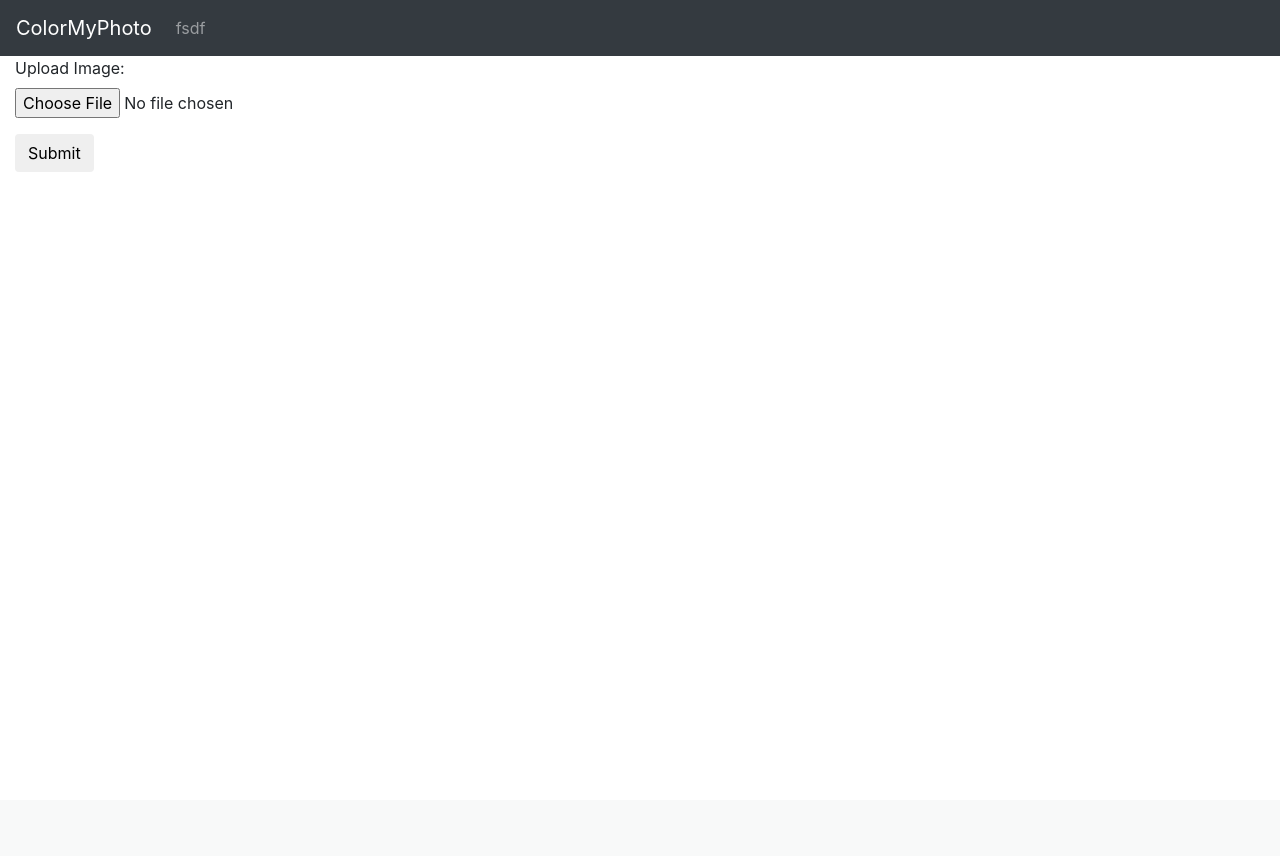
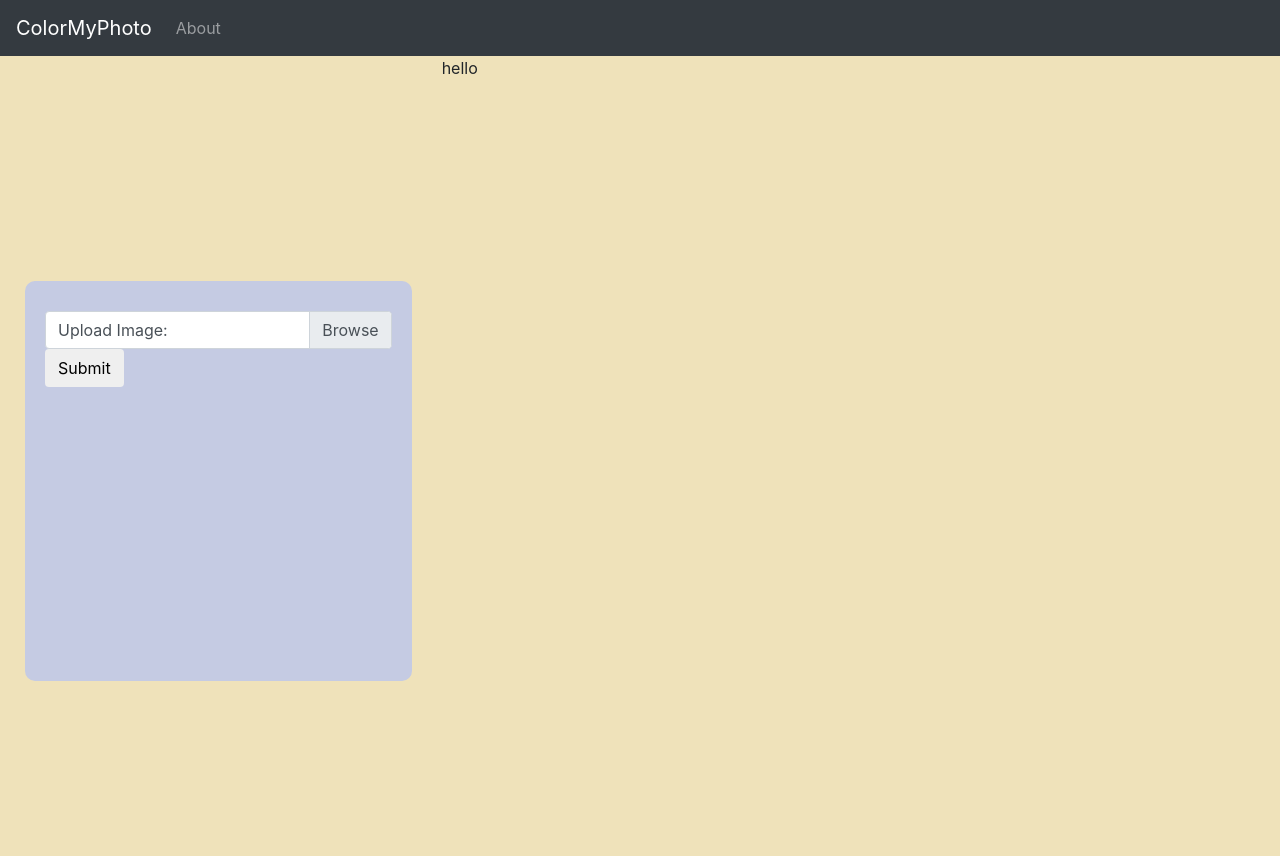
Before and after one commit to joshchen984/Turn-Photo-into-Coloring-Page, a Flask app: page / in a window 1280 px wide. Before the commit the page ends 160 px from the top, so only its background shows below. Run offline with Flask 2, Linux system fonts and the light colour scheme; some libraries are stand-ins or nearby versions.

Commit message:
Made website look nicer
Added directions for how to paint images. Changed file upload button to
look better.

```diff
--- a/static/css/styles.css
+++ b/static/css/styles.css
@@ -1,3 +1,33 @@
+html, body, main{
+    height:100%;
+    max-height:100%;
+}
+body{
+    background-color:#EFE2BA;
+}
+
 canvas{
     max-width:100%;
 }
+
+#img-upload{
+    margin-top:10px;
+}
+#sidebar{
+    margin-top:50px;
+    margin-left:10px;
+    margin-bottom:0px;
+    padding:20px;
+    height:50%;
+    border-radius:10px;
+    background-color: #C5CBE3;
+}
+.directions{
+    margin-top:30px;
+}
+.directions p{
+    font-size:20px;
+}
+h2{
+    text-align:center;
+}
--- a/templates/base.html
+++ b/templates/base.html
@@ -15,6 +15,8 @@
     <!--icons-->
     <link rel="stylesheet" href="https://cdnjs.cloudflare.com/ajax/libs/font-awesome/4.7.0/css/font-awesome.min.css">
 
+    <link rel="stylesheet" href="{{ url_for('static', filename='css/styles.css') }}" type = "text/css">
+
     {% block head %}{% endblock %}
 </head>
 <body>
@@ -22,13 +24,15 @@
     <a class = "navbar-brand" href="/">ColorMyPhoto</a>
     <ul class = "navbar-nav">
         <li class = "nav-item">
-            <a class = "nav-link" href = "#">fsdf</a>
+            <a class = "nav-link" href = "#">About</a>
         </li>
     </ul>
 </nav>
-<div class = "container-fluid">
-    {% block body %} {% endblock %}
-</div>
 
+<main role = "main">
+    <div class = "container-fluid h-100">
+        {% block body %} {% endblock %}
+    </div>
+</main>
 </body>
 </html>
--- a/templates/index.html
+++ b/templates/index.html
@@ -1,16 +1,30 @@
 {% extends "base.html" %}
 
 {%block body%}
-<div class = "row">
+<div class = "row h-100">
     <div class = "col-lg-4">
-        <form action = "/find-edges" method = "POST" enctype = "multipart/form-data" id = "img-upload">
-            <div class = "form-group">
-                <label for = "img-file">Upload Image: </label>
-                <input type = 'file' name = "image" id = "img-file">
+        <div class = "d-flex align-items-center h-100">
+            <div id = "sidebar">
+                <form action = "/find-edges" method = "POST" enctype = "multipart/form-data" id = "img-upload">
+                    <div class = "custom-file">
+                        <label for = "img-file" class = "custom-file-label">Upload Image: </label>
+                        <input type = 'file' name = "image" id = "img-file" class = "custom-file-input" required>
+                    </div>
+                    <button type="submit" class="btn btn-default">Submit</button>
+                </form>
             </div>
-        <button type="submit" class="btn btn-default">Submit</button>
-        </form>
+        </div>
+    </div>
+    <div class = "col-lg-8">
+        <p>hello</p>
     </div>
 
 </div>
+<script>
+$(".custom-file-input").on("change", function() {
+  const fileName = $(this).val().split("\\").pop();
+  $(this).siblings(".custom-file-label").addClass("selected").html(fileName);
+});
+</script>
+
 {%endblock%}
```
Also changed, not shown: static/js/paint.js (+10 -8 lines), templates/edit.html (+10 -3 lines).
